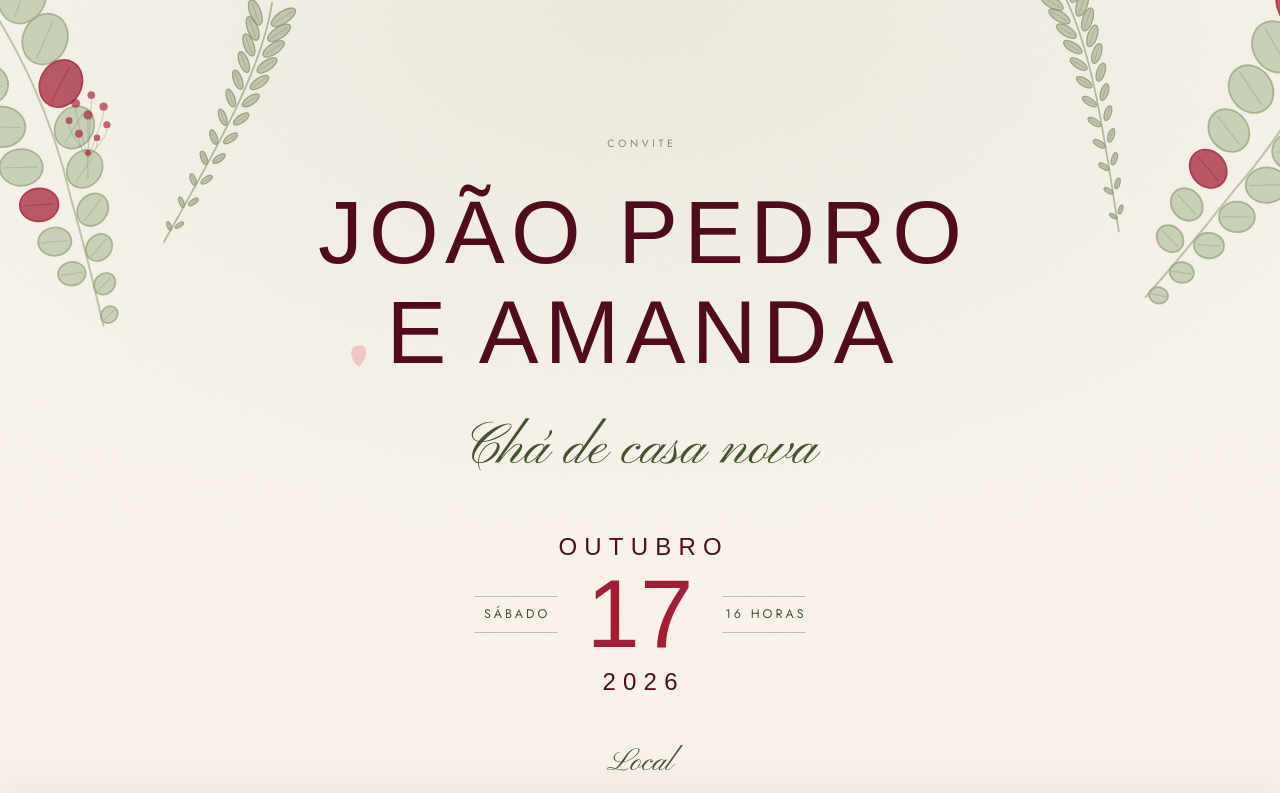
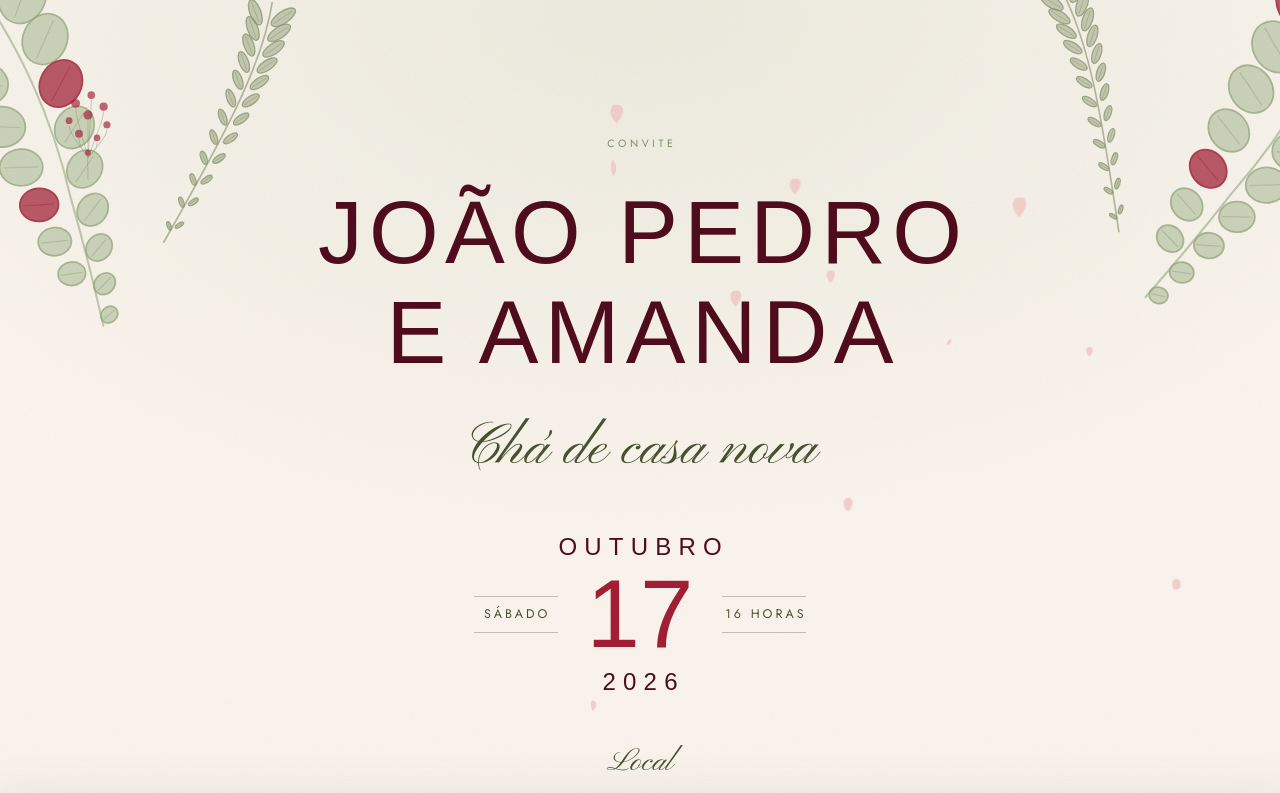
Before and after one commit to jotapemm/lpcasanova, a Next.js app: page / in a window 1280 px wide. Shown: the top 793 px of the page. Built offline with nearby package versions, Linux system fonts and the light colour scheme; a web font is replaced by a local one.

Commit message:
(add) petalas voando ao vento* hihi, no rodapé agora.

```diff
--- a/app/globals.css
+++ b/app/globals.css
@@ -638,6 +638,19 @@ svg {
 }
 
 /* ============================ PÉTALAS ============================== */
+
+.petala--blush {
+  color: var(--blush);
+}
+
+.petala--vinho {
+  color: var(--wine);
+}
+
+.petala--folha {
+  color: var(--sage);
+}
+
 .petalas {
   position: absolute;
   inset: 0;
@@ -648,12 +661,14 @@ svg {
 
 .petala {
   position: absolute;
-  top: 30%;
+  top: var(--y);
   left: 0;
-  width: 16px;
+  width: var(--tam);
+  opacity: 0.85;
   color: var(--blush);
-  animation: vento 20s linear infinite;
-}
+  animation: vento var(--dur) linear var(--atraso) infinite;
+}
+
 
 @keyframes vento {
   from {
@@ -668,13 +683,14 @@ svg {
 .petala__forma {
   width: 100%;
   height: auto;
-  animation: giro 3s ease-in-out infinite alternate;
+  animation: giro var(--giro) ease-in-out infinite alternate;
 }
 
 @keyframes giro {
   from {
     transform: translateY(-12px) rotateX(0deg) rotateY(0deg) rotate(0deg);
   }
+
   to {
     transform: translateY(12px) rotateX(70deg) rotateY(180deg) rotate(45deg);
   }
@@ -1501,6 +1517,10 @@ svg {
     right: 0.25rem;
   }
 
+  .petala:nth-child(even) {
+    display: none;
+  }
+
   /* No celular a folhagem recua para nao brigar com o texto. */
   .planta {
     opacity: 0.45;
@@ -1531,6 +1551,10 @@ svg {
     scroll-behavior: auto;
   }
 
+  .petalas {
+    display: none;
+  }
+
   *,
   *::before,
   *::after {
--- a/components/Rodape.tsx
+++ b/components/Rodape.tsx
@@ -1,6 +1,7 @@
 import { COUPLE_LINE, EVENT, whatsappLink } from '@/lib/event'
 import Botao from './Botao'
 import { Bagas, Ramo, Samambaia } from './Ornamentos'
+import Petalas from './Petalas'
 
 export default function Rodape() {
   return (
@@ -12,6 +13,8 @@ export default function Rodape() {
         <Samambaia className="planta planta--r4" />
         <Ramo className="planta planta--r5" />
       </div>
+
+      <Petalas />
 
       <div className="rodape__corpo">
         <p className="rodape__frase">
```
